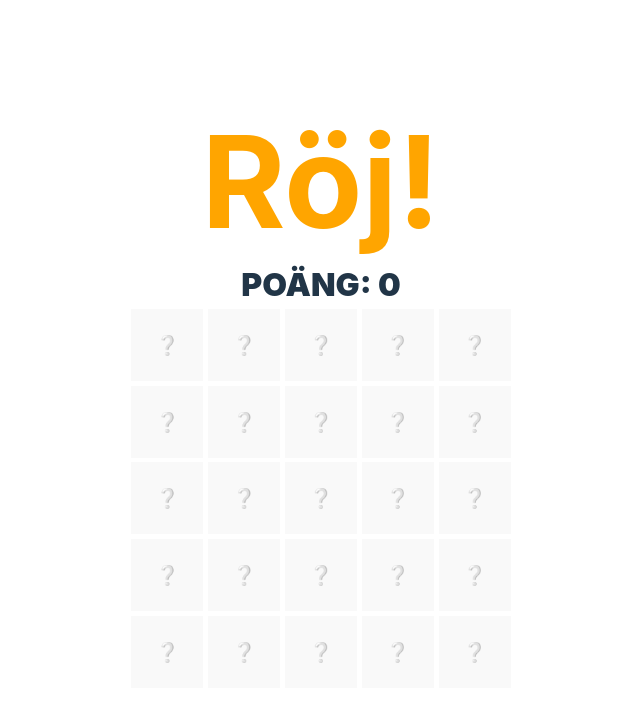
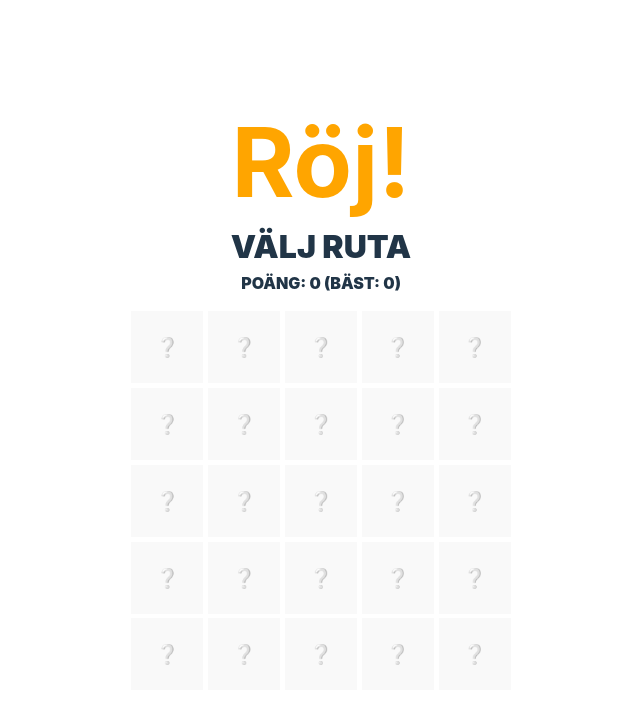
Before and after one commit to stoffe-fe23/fe23-js3-minesweeper-stoffe, a React (Vite) app: page / in a window 1280 px wide. Shown: the top 704 px of the page, without its empty margins (319-959 px from the left). Built offline with nearby package versions, Linux system fonts and the light colour scheme.

Commit message:
scores etc

```diff
--- a/src/App.css
+++ b/src/App.css
@@ -11,8 +11,14 @@
 
 #game h1 {
     margin: 0 0 0.5rem 0;
-    font-size: 8rem;
+    font-size: 6rem;
     color: orange;
+}
+
+.game-board-container {
+    display: flex;
+    flex-direction: column;
+    gap: 1rem;
 }
 
 .game-board {
@@ -98,3 +104,7 @@ button.game-cell:hover:not(:enabled) {
 .defeat {
     color: red;
 }
+
+.score {
+    font-size: 1rem;
+}
--- a/src/GameBoard.jsx
+++ b/src/GameBoard.jsx
@@ -20,41 +20,55 @@ class GameBoard extends React.Component {
         this.state.moveCount = 0; // Track number of cells the player has clicked on, doubles as the score.
         this.state.controlsEnabled = true; // Is the player allowed to click on the cells on the board?
         this.state.gameState = "Ongoing"; // State of the game [Ongoing|Victory|Exploded]
+
+        this.restartGame = this.restartGame.bind(this);
+    }
+
+    // Reset the game board and start a new game.
+    restartGame() {
+        const newState = {
+            cells: createBoard(this.boardSize * this.boardSize, this.mineCount),
+            moveCount: 0,
+            controlsEnabled: true,
+            gameState: "Ongoing"
+        }
+        this.setState(newState);
     }
 
     // Event handler when a board cell has been clicked. Check for victory/loss and update score.
     onCellClick = (cell) => {
-        const currState = {
+        const newState = {
             ...this.state,
             cells: this.state.cells.map((cell) => { return { ...cell }; }),
         }
 
         // Cell is clicked, display its content.
-        currState.cells[cell.index].visible = true;
+        newState.cells[cell.index].visible = true;
 
         // Player clicked on a mine. Game over!
         if (cell.hasMine) {
-            currState.controlsEnabled = false;
-            currState.gameState = "Exploded";
+            newState.controlsEnabled = false;
+            newState.gameState = "Exploded";
         }
         else {
             // Check for victory condition (all non-mine squares clicked)
-            currState.moveCount++;
-            if (currState.moveCount >= (this.boardSize * this.boardSize) - this.mineCount) {
-                currState.controlsEnabled = false;
-                currState.gameState = "Victory";
+            newState.moveCount++;
+            if (newState.moveCount >= (this.boardSize * this.boardSize) - this.mineCount) {
+                newState.controlsEnabled = false;
+                newState.gameState = "Victory";
             }
         }
 
         // Update the state with changed to the game board.
-        this.setState(currState);
+        this.setState(newState);
     }
 
     // Render component, creating the cells on the game board along with a status bar showint the score and victory/loss messages.
     render() {
         return (
-            <>
+            <div className="game-board-container">
                 <GameStatus gameState={this.state.gameState} score={this.state.moveCount} />
+                {(this.state.gameState == "Exploded" || this.state.gameState == "Victory") && <button onClick={this.restartGame}>Spela igen!</button>}
                 <div className="game-board">
                     {
                         this.state.cells.map(
@@ -62,7 +76,7 @@ class GameBoard extends React.Component {
                         )
                     }
                 </div>
-            </>
+            </div>
         );
     }
 }
--- a/src/GameStatus.jsx
+++ b/src/GameStatus.jsx
@@ -2,11 +2,25 @@
     Inlämningsuppgift 2 "Röj", JavaScript 3, Kristoffer Bengtsson (FE23)
     Component for the status indicator showing the players progress in the game.
 */
-
+import { useState, useEffect } from "react";
 
 function GameStatus({ gameState, score }) {
     let gameStatus = "";
     let statusClass = ["status"];
+
+    // Load current high score from local storage.
+    const [highScore, setHighScore] = useState(() => {
+        const currentHigh = localStorage.getItem("MSHighScore");
+        return (currentHigh == null ? 0 : currentHigh);
+    });
+
+    // Update high score in local storage.
+    useEffect(() => localStorage.setItem("MSHighScore", highScore), [highScore]);
+
+    // Update high score if the current score is higher.
+    if (score > highScore) {
+        setHighScore(score);
+    }
 
     // Set status text and color depending on the state of the game.
     switch (gameState) {
@@ -15,16 +29,16 @@ function GameStatus({ gameState, score }) {
             statusClass.push("victory");
             break;
         case "Exploded": // Player stepped on a mine.
-            gameStatus = `Exploderad! (${score})`;
+            gameStatus = `Exploderad!`;
             statusClass.push("defeat");
             break;
         case "Ongoing": // The game is still going, show the current score.
-            gameStatus = "Poäng: " + score;
+            gameStatus = `Välj ruta`;
             break;
     }
 
     // Render the status text.
-    return (<div className={statusClass.join(" ")}>{gameStatus}</div>);
+    return (<div className={statusClass.join(" ")}><div>{gameStatus}</div><div className="score">Poäng: {score} (Bäst: {highScore})</div></div>);
 }
 
 export default GameStatus;
```
